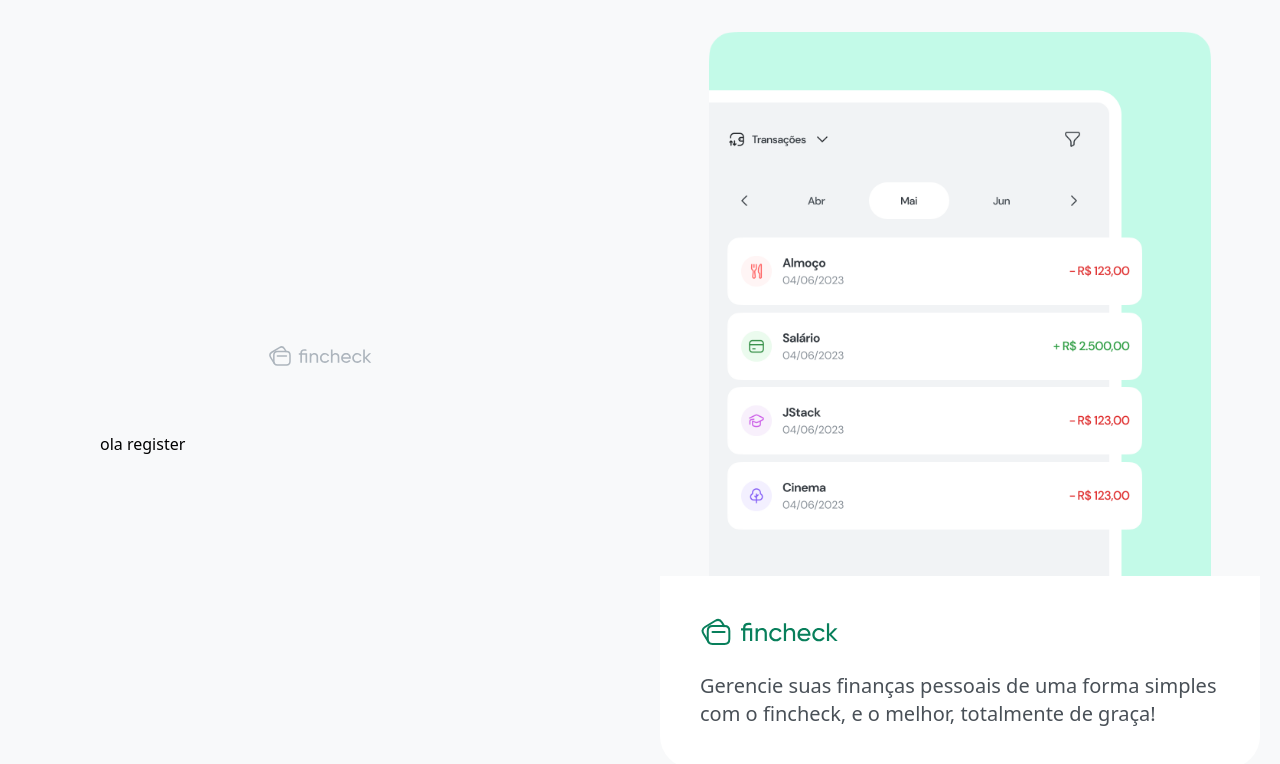
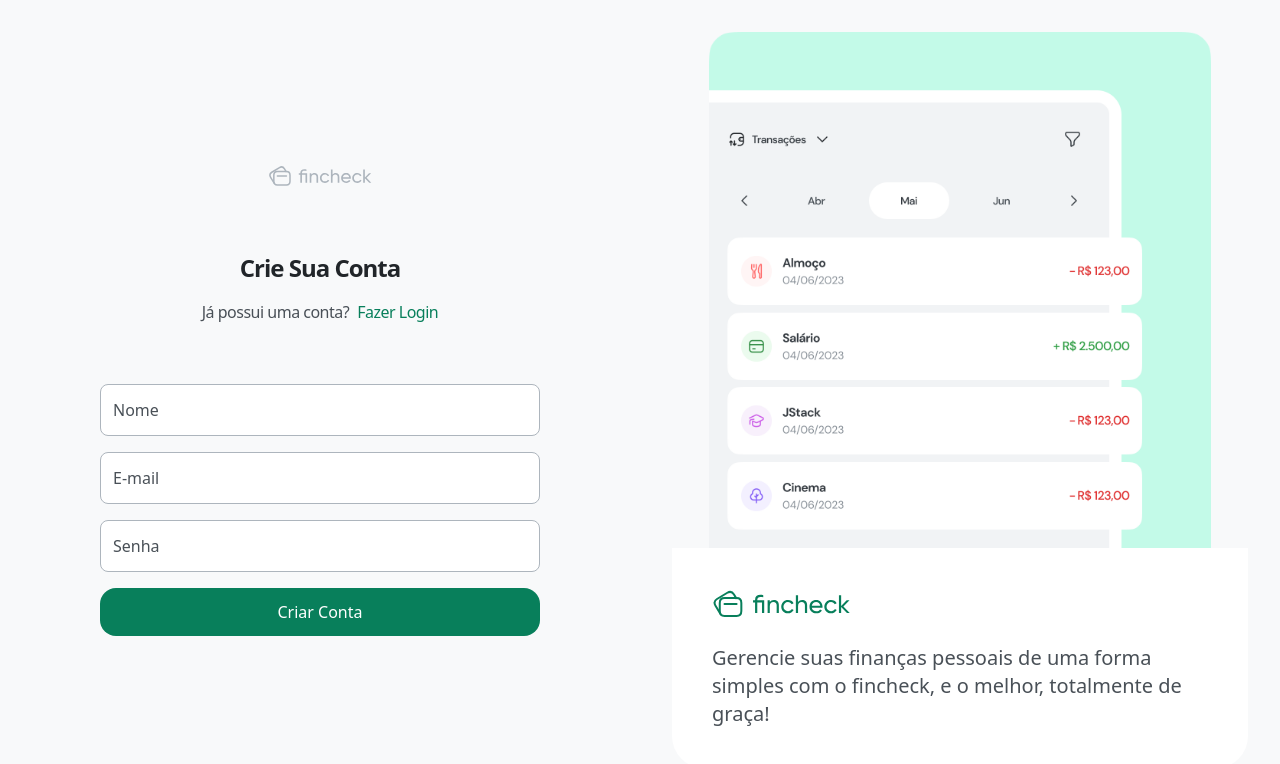
Before and after one commit to IanFsciety/frontend-fincheck, a React (Vite) app: page /register in a window 1280 px wide. Shown: the top 764 px of the page. Built offline with nearby package versions, Linux system fonts and the light colour scheme.

Commit message:
finish login/register page ui

```diff
--- a/package.json
+++ b/package.json
@@ -12,6 +12,7 @@
   "dependencies": {
     "react": "^18.2.0",
     "react-dom": "^18.2.0",
+    "react-hook-form": "^7.52.0",
     "react-router-dom": "6.14.2"
   },
   "devDependencies": {
--- a/src/Router/index.tsx
+++ b/src/Router/index.tsx
@@ -1,9 +1,9 @@
 import { Routes, Route, BrowserRouter } from 'react-router-dom';
 import { AuthGuard } from './AuthGuard';
 import { Login } from '../view/pages/Login';
-import { Register } from '../view/pages/Register';
 import { Dashboard } from '../view/pages/Dashboard';
 import { AuthLayout } from '../view/Layouts/AuthLayout';
+import { Register } from '../view/pages/Register';
 
 export function Router() {
 
--- a/src/view/Layouts/AuthLayout.tsx
+++ b/src/view/Layouts/AuthLayout.tsx
@@ -19,7 +19,7 @@
         className="object-contain w-full h-full max-w-[656px] max-h-[960px] select-none rounded-[32px]"
         />
 
-        <div className="max-w-[600px] bottom-8 bg-white p-10 absolute rounded-b-[32px]">
+        <div className="max-w-[600px] bottom-8 mx-8 bg-white p-10 absolute rounded-b-[32px]">
           <Logo className='text-teal-900 h-8'/>
           <p className="text-gray-700 font-medium text-xl mt-6">
             Gerencie suas finanças pessoais de uma forma simples com o fincheck, e o melhor, totalmente de graça!
--- /dev/null
+++ b/src/view/components/Button.tsx
@@ -0,0 +1,12 @@
+import { ComponentProps } from "react";
+
+interface ButtonProps extends ComponentProps<'button'> {}
+
+export function Button(props: ButtonProps) {
+  return (
+    <button
+     {...props}
+      className="bg-teal-900 hover:bg-teal-800 disabled:bg-gray-100 disabled:text-gray-400 disabled:cursor-not-allowed px-6 h-12 rounded-2xl font-medium text-white transition-all"
+    />
+  );
+}
--- a/src/view/pages/Login/index.tsx
+++ b/src/view/pages/Login/index.tsx
@@ -1,11 +1,15 @@
 import { Link } from "react-router-dom";
 import { Input } from "../../components/Input";
+import { Button } from "../../components/Button";
+import { useLoginController } from "./useLoginController";
 
 export function Login() {
 
+  const { handleSubmit } = useLoginController();
+
   return (
-    <div>
-      <header className="flex flex-col items-center gap-4">
+    <>
+      <header className="flex flex-col items-center gap-4 text-center">
         <h1 className="text-2xl font-bold text-gray-900 tracking-[-1px]">
           Entre em sua conta
         </h1>
@@ -20,13 +24,16 @@
         </p>
       </header>
 
-      <form className="mt-[60px] flex flex-col gap-4">
+      <form
+        className="mt-[60px] flex flex-col gap-4"
+        onSubmit={handleSubmit}
+       >
         <Input name="email" type="email" placeholder="E-mail" />
         <Input name="password" type="password" placeholder="Senha"/>
 
-        <button className="mt-2" type="submit">Entrar</button>
+        <Button className="mt-2" type="submit">Entrar</Button>
 
       </form>
-    </div>
+    </>
   );
 }
--- /dev/null
+++ b/src/view/pages/Login/useLoginController.ts
@@ -0,0 +1,14 @@
+import { useForm } from 'react-hook-form';
+
+export function useLoginController() {
+  const {
+    handleSubmit: hookFormHandleSubmit
+
+   }  = useForm();
+
+   const handleSubmit = hookFormHandleSubmit(() => {
+    console.log('form submetido')
+   });
+
+   return { handleSubmit }
+}
--- a/src/view/pages/Register/index.tsx
+++ b/src/view/pages/Register/index.tsx
@@ -1,3 +1,34 @@
+import { Link } from "react-router-dom";
+import { Input } from "../../components/Input";
+import { Button } from "../../components/Button";
+
 export function Register() {
-  return <h1>ola register</h1>
+
+  return (
+    <>
+      <header className="flex flex-col items-center gap-4 text-center">
+        <h1 className="text-2xl font-bold text-gray-900 tracking-[-1px]">
+          Crie Sua Conta
+        </h1>
+
+        <p className="space-x-2">
+          <span className="text-gray-700 tracking-[-0.5px]">
+            Já possui uma conta?
+          </span>
+          <Link className="text-teal-900 font-medium tracking-[-0.5px]" to="/login">
+            Fazer Login
+          </Link>
+        </p>
+      </header>
+
+      <form className="mt-[60px] flex flex-col gap-4">
+        <Input name="name" type="text" placeholder="Nome" />
+        <Input name="email" type="email" placeholder="E-mail" />
+        <Input name="password" type="password" placeholder="Senha"/>
+
+        <Button className="mt-2" type="submit">Criar Conta</Button>
+
+      </form>
+    </>
+  );
 }
```
Also changed, not shown: src/view/components/Logo.tsx (+3 -3 lines), 1 other file (tests, documents, lock files or other folders).
